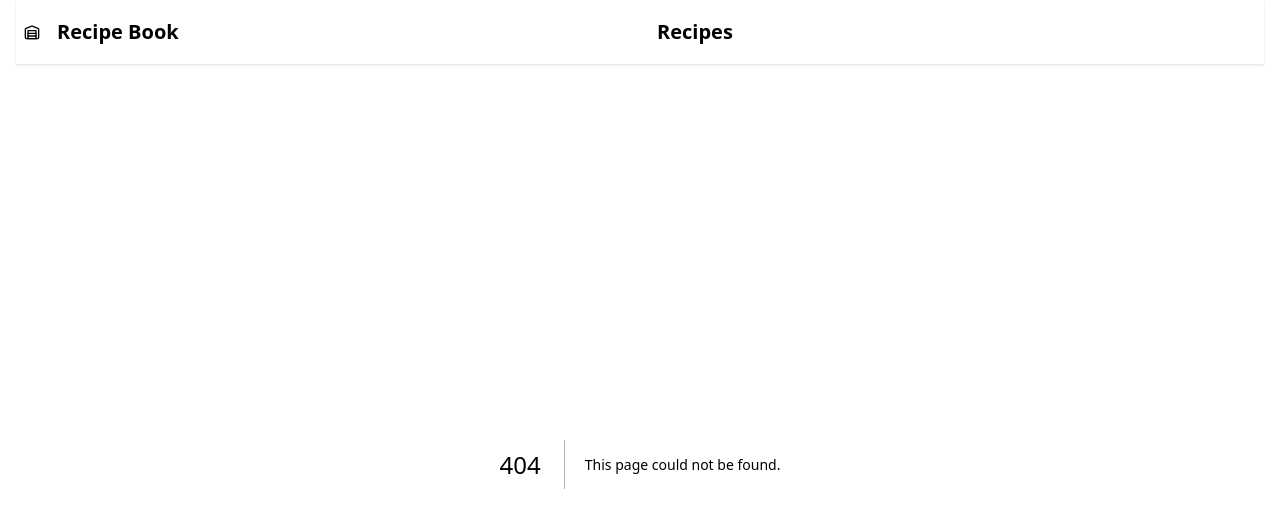
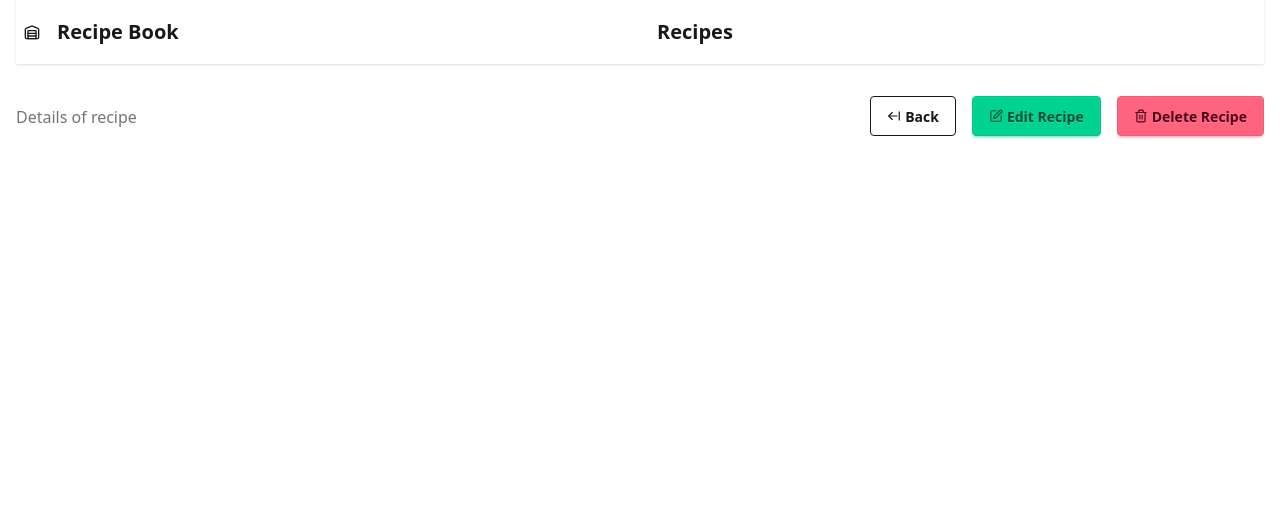
Before and after one commit to greynomeng/recipe-book-next, a Next.js app: page /recipes/1 in a window 1280 px wide. Before the commit this address had no page. Shown: the top 528 px of the page. Built offline with nearby package versions, Linux system fonts and the light colour scheme; no server answers; the database is empty.

Commit message:
PageHeader data for recipe detail page

```diff
--- /dev/null
+++ b/app/(pages)/recipes/[id]/page.jsx
@@ -0,0 +1,40 @@
+"use client";
+
+import { useParams } from "next/navigation";
+import { LuArrowLeftFromLine, LuSquarePen, LuTrash2 } from "react-icons/lu";
+import PageHeader from "@/app/components/PageHeader";
+import { useFetch } from "@/app/hooks/useFetch";
+
+export default function RecipeDetail() {
+  const params = useParams();
+  const id = params.id;
+
+  const { data: recipe, loading, refetch } = useFetch(`/api/recipes/${id}`);
+
+  const openEdit = () => {};
+
+  return (
+    <div className="mt-8">
+      <PageHeader
+        title={recipe?.name}
+        subtitle="Details of recipe"
+        action={
+          <div className="flex justify-between gap-4">
+            <button className="btn btn-outline gap-1" onClick={openEdit}>
+              <LuArrowLeftFromLine />
+              Back
+            </button>
+            <button className="btn btn-success gap-1" onClick={openEdit}>
+              <LuSquarePen />
+              Edit Recipe
+            </button>
+            <button className="btn btn-error gap-1" onClick={openEdit}>
+              <LuTrash2 />
+              Delete Recipe
+            </button>
+          </div>
+        }
+      />
+    </div>
+  );
+}
--- a/app/components/PageHeader.jsx
+++ b/app/components/PageHeader.jsx
@@ -1,10 +1,10 @@
 export default function PageHeader({ title, subtitle, action }) {
   return (
-    <div className="flex flex-col sm:flex-row sm:items-center sm:justify-between gap-4 mb-6">
+    <div className="flex flex-col md:flex-row sm:items-center md:justify-between gap-4 mb-6">
       <div>
         <h1 className="text-2xl font-bold tracking-tight">{title}</h1>
         {subtitle && (
-          <p className="text-base-content/50 text-sm mt-0.5">{subtitle}</p>
+          <p className="text-base-content/60 text-md mt-0.5">{subtitle}</p>
         )}
       </div>
       {action && <div className="flex items-center gap-2">{action}</div>}
--- a/app/layout.js
+++ b/app/layout.js
@@ -8,10 +8,10 @@ export const metadata = {
 
 export default function RootLayout({ children }) {
   return (
-    <html lang="en" data-theme="light">
+    <html lang="en" data-theme="emerals">
       <body>
         {/* <div className="container mx-auto px-4"> */}
-        <div class="max-w-7xl mx-auto px-4">
+        <div className="max-w-7xl mx-auto px-4">
           <Navbar />
           <main>{children}</main>
         </div>
```
